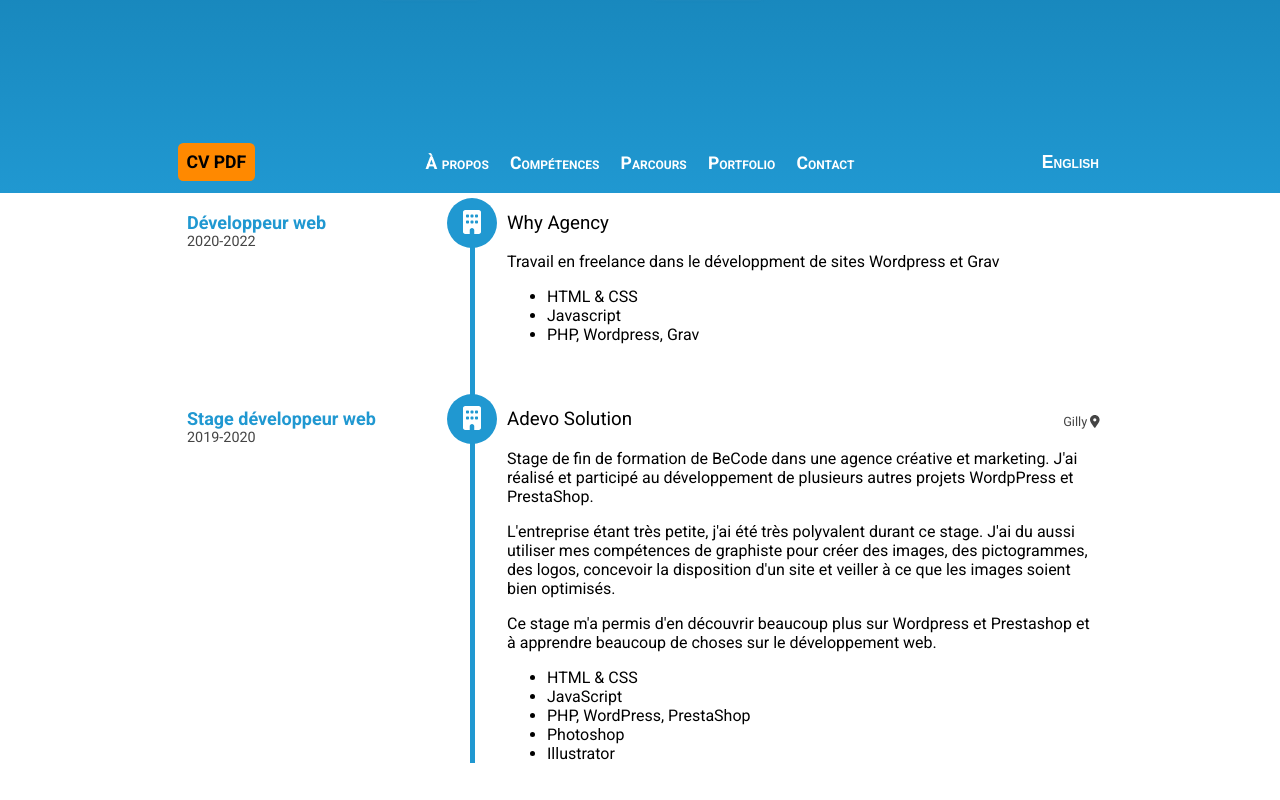
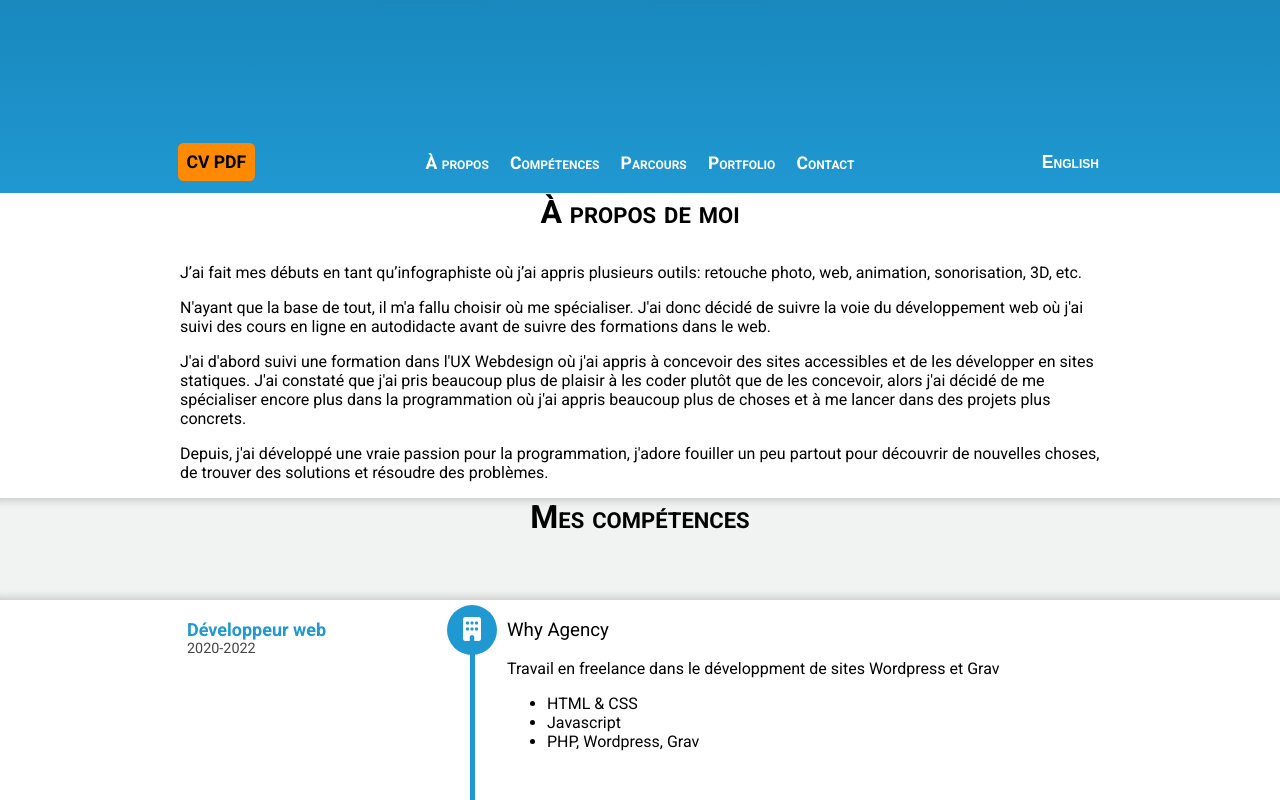
Before and after one commit to Fred-Vaniss/page-perso-angular, an Angular app: page / in a window 1280 px wide. Shown: the part 607-1407 px from the top of the page. Built offline with nearby package versions, Linux system fonts and the light colour scheme.

Commit message:
new components (interrupted)

```diff
--- /dev/null
+++ b/src/app/about/about.component.html
@@ -0,0 +1,5 @@
+<section id="about">
+	<div class="wrapper" [innerHtml]=loc[lang]>
+
+	</div>
+</section>
--- /dev/null
+++ b/src/app/about/about.component.ts
@@ -0,0 +1,22 @@
+import { Component, OnInit } from '@angular/core';
+
+import { LOCABOUT } from '../localization';
+import { LangService } from '../lang.service';
+
+@Component({
+  selector: 'app-about',
+  templateUrl: './about.component.html',
+  styleUrls: ['./about.component.scss']
+})
+export class AboutComponent implements OnInit {
+
+  loc = LOCABOUT;
+  lang: string = "";
+
+  constructor(public langService: LangService){}
+
+  ngOnInit(): void {
+    this.lang = this.langService.getLang();
+    this.langService.languageChange.subscribe(lang => this.lang = lang)
+  }
+}
--- a/src/app/app.component.html
+++ b/src/app/app.component.html
@@ -1,2 +1,4 @@
  <app-intro></app-intro>
+ <app-about></app-about>
+ <app-skills></app-skills>
  <app-parcours></app-parcours>
--- a/src/app/app.module.ts
+++ b/src/app/app.module.ts
@@ -6,13 +6,17 @@ import { AppComponent } from './app.component';
 import { IntroComponent } from './intro/intro.component';
 import { NavbarComponent } from './navbar/navbar.component';
 import { ParcoursComponent } from './parcours/parcours.component';
+import { SkillsComponent } from './skills/skills.component';
+import { AboutComponent } from './about/about.component';
 
 @NgModule({
   declarations: [
     AppComponent,
     IntroComponent,
     NavbarComponent,
-    ParcoursComponent
+    ParcoursComponent,
+    SkillsComponent,
+    AboutComponent
   ],
   imports: [
     BrowserModule,
--- a/src/app/intro/intro.component.ts
+++ b/src/app/intro/intro.component.ts
@@ -19,7 +19,7 @@ export class IntroComponent implements OnInit {
   ngOnInit(): void {
     // this.langService.getLang().subscribe(lang => this.lang = lang);
     this.langService.languageChange.subscribe(lang => this.lang = lang)
-    this.langService.getLang().subscribe(lang => this.lang = lang)
+    this.lang = this.langService.getLang()
   }
 
 }
--- a/src/app/lang.service.ts
+++ b/src/app/lang.service.ts
@@ -23,8 +23,8 @@ export class LangService {
     console.log(`Switched to ${this.language}`)
   }
 
-  getLang(): Observable<string> {
-    return of(this.language);
+  getLang(): string {
+    return this.language;
   }
 
 }
--- a/src/app/localization.ts
+++ b/src/app/localization.ts
@@ -6,6 +6,27 @@ interface Translation {
 export const LOCINTRO: Translation = {
 	fr: "Développeur web",
 	en: "Web Developer"
+}
+
+export const LOCABOUT: Translation = {
+	fr: `
+		<h2>À propos de moi</h2>
+		<div className="about-text" data-aos="fade-up">
+			<p>J’ai fait mes débuts en tant qu’infographiste où j’ai appris plusieurs outils: retouche photo, web, animation, sonorisation, 3D, etc. </p>
+			<p>N'ayant que la base de tout, il m'a fallu choisir où me spécialiser. J'ai donc décidé de suivre la voie du développement web où j'ai suivi des cours en ligne en autodidacte avant de suivre des formations dans le web.</p>
+			<p>J'ai d'abord suivi une formation dans l'UX Webdesign où j'ai appris à concevoir des sites accessibles et de les développer en sites statiques. J'ai constaté que j'ai pris beaucoup plus de plaisir à les coder plutôt que de les concevoir, alors j'ai décidé de me spécialiser encore plus dans la programmation où j'ai appris beaucoup plus de choses et à me lancer dans des projets plus concrets.</p>
+			<p>Depuis, j'ai développé une vraie passion pour la programmation, j'adore fouiller un peu partout pour découvrir de nouvelles choses, de trouver des solutions et résoudre des problèmes.</p>
+		</div>
+	`,
+	en: `
+		<h2>About me</h2>
+		<div className="about-text" data-aos="fade-up">
+			<p>I've begun as graphic designer where I learned multiple tools: photo editing, web, animation, sound systems, 3D, etc.</p>
+			<p>Having only the basics of everything, I had to specialize somewhere. So I decided to follow the path of web development where I took self-taught online courses before following web training courses.</p>
+			<p>I first followed UX Webdesign training course, where I learned to design accessible websites and develop static websites. I realized that I took more pleasure to code instead of designing, so I decided to specialize even more in programming where I learnt even more thing and get started to more concrete projects.</p>
+			<p>Since then, I developed a real passion on programming, I love to poke around and discover new things, finding solutions and solve problems.</p>
+		</div>
+	`
 }
 
 interface Locnavbar{
--- a/src/app/navbar/navbar.component.ts
+++ b/src/app/navbar/navbar.component.ts
@@ -22,7 +22,7 @@ export class NavbarComponent implements OnInit {
   }
 
   getLang(): void{
-    this.langService.getLang().subscribe(lang => this.lang = lang);
+    this.lang = this.langService.getLang();
   }
 
   switchLang(): void{
--- /dev/null
+++ b/src/app/skills/skills.component.html
@@ -0,0 +1,8 @@
+<section id="skills">
+	<div class="wrapper">
+		<h2>Mes compétences</h2>
+		<div class="skills-flex">
+
+		</div>
+	</div>
+</section>
```
Also changed, not shown: src/app/skills/skills.component.ts (added, +10 -0 lines), src/app/about/about.component.scss (added), src/app/skills/skills.component.scss (added), 2 other files (tests, documents, lock files or other folders).
